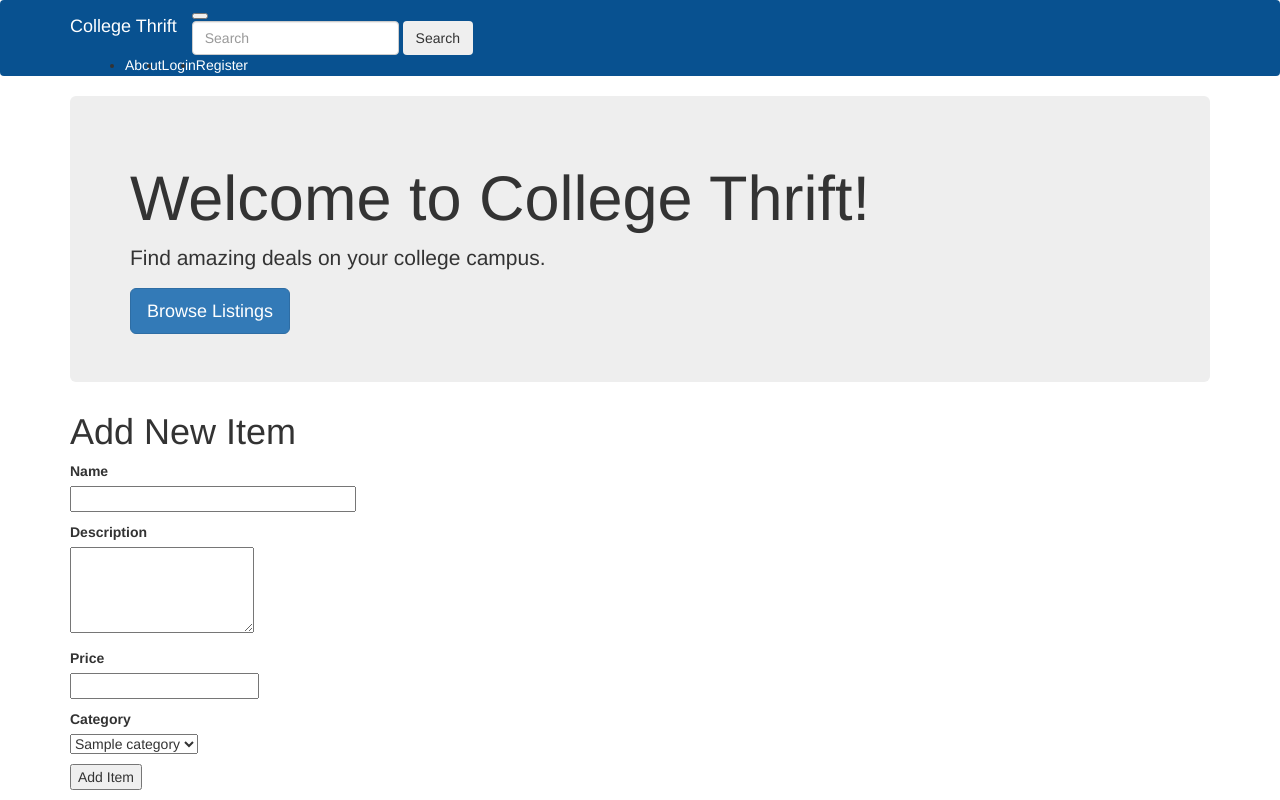
After one commit to mjstevens33/CollegeThrift, a Flask app: page /add_item in a window 1280 px wide. The commit adds this page. Run offline with Flask 3, Linux system fonts and the light colour scheme; a user stored in the database is signed in; tables that the repository leaves empty hold one stand-in row (values such as "Sample post"); some libraries are stand-ins or nearby versions.

Commit message:
add attempt and removal of home button

```diff
--- a/app/forms.py
+++ b/app/forms.py
@@ -1,6 +1,6 @@
 from flask_wtf import FlaskForm
 from wtforms import StringField, SubmitField, TextAreaField, PasswordField, BooleanField, SelectField, SelectMultipleField, DecimalField
-from wtforms.validators import DataRequired, ValidationError, EqualTo, Email
+from wtforms.validators import DataRequired, ValidationError, EqualTo, Email, NumberRange
 from app.models import User
 
 class LoginForm(FlaskForm):
--- a/app/routes.py
+++ b/app/routes.py
@@ -2,7 +2,7 @@ import urllib
 
 from flask import render_template, flash, redirect, url_for, request
 from app import app, db
-from app.forms import LoginForm, RegistrationForm
+from app.forms import LoginForm, RegistrationForm, ItemForm
 from app.models import User, Post, Category
 from flask_login import login_user, current_user, logout_user, login_required
 
@@ -89,3 +89,17 @@ def register():
         flash('Congratulations, you are now a registered user!')
         return redirect(url_for('index'))
     return render_template('register.html', title='Register', form=form)
+
+
+@app.route('/add_item', methods=['GET', 'POST'])
+@login_required  # Ensure only logged-in users can add items
+def add_item():
+    form = ItemForm()
+    form.category_id.choices = [(c.id, c.name) for c in Category.query.all()]
+    if form.validate_on_submit():
+        item = Post(name=form.name.data, description=form.description.data, price=form.price.data, category_id=form.category_id.data)
+        db.session.add(item)
+        db.session.commit()
+        flash('Item has been added!', 'success')
+        return redirect(url_for('browse'))
+    return render_template('add_item.html', title='Add New Item', form=form)
--- /dev/null
+++ b/app/templates/add_item.html
@@ -0,0 +1,25 @@
+{% extends "base.html" %}
+
+{% block app_content %}
+    <h1>Add New Item</h1>
+    <form action="" method="post">
+        {{ form.hidden_tag() }}
+        <p>
+            {{ form.name.label }}<br>
+            {{ form.name(size=32) }}
+        </p>
+        <p>
+            {{ form.description.label }}<br>
+            {{ form.description(rows=4) }}
+        </p>
+        <p>
+            {{ form.price.label }}<br>
+            {{ form.price(step='0.01') }}
+        </p>
+        <p>
+            {{ form.category_id.label }}<br>
+            {{ form.category_id() }}
+        </p>
+        <p>{{ form.submit() }}</p>
+    </form>
+{% endblock %}
--- a/app/templates/base.html
+++ b/app/templates/base.html
@@ -17,9 +17,9 @@
     </form>
     <div class="collapse navbar-collapse" id="navbarNavDropdown">
       <ul class="navbar-nav ml-auto">
-        <li class="nav-item active">
-          <a class="nav-link" href="#" style="color: white;">Home <span class="sr-only">(current)</span></a>
-        </li>
+<!--        <li class="nav-item active">-->
+<!--          <a class="nav-link" href="#" style="color: white;">Home <span class="sr-only">(current)</span></a>-->
+<!--        </li>-->
         <li class="nav-item">
           <a class="nav-link" href="#" style="color: white;">About</a>
         </li>
--- a/app/templates/post_detail.html
+++ b/app/templates/post_detail.html
@@ -6,6 +6,5 @@
         <img src="{{ url_for('static', filename='images/' + post.image) }}" alt="{{ post.title }}">
         <p>{{ post.description }}</p>
         <p>Price: {{ post.price }}</p>
-        <!-- Add more post details as needed -->
     </div>
 {% endblock %}
```
